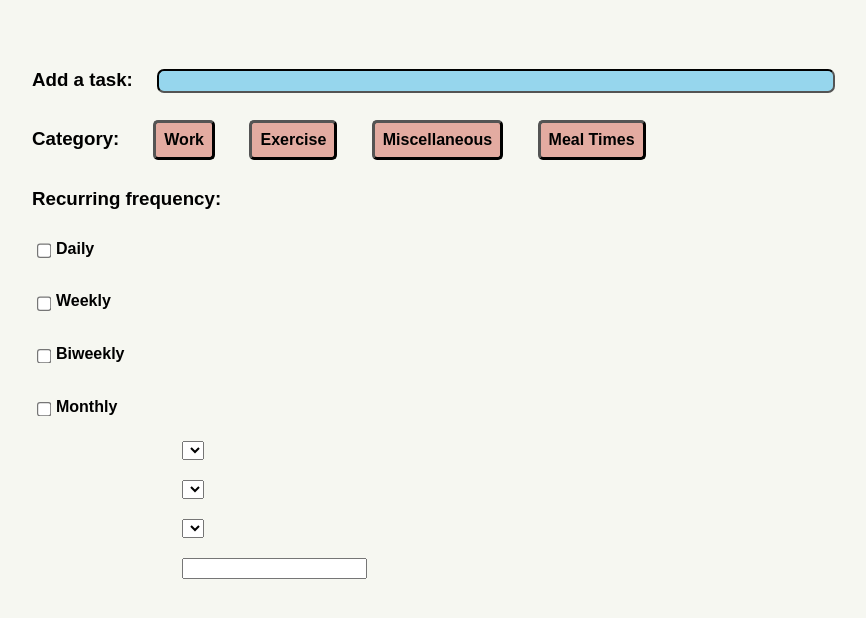
After one commit to Shyunyin/orbital_247, a PHP site: page /add_routine_task.html in a window 1280 px wide. The commit adds this page. Shown: the top 618 px of the page, without its empty margins (18-884 px from the left). Run offline with PHP 8.4, Linux system fonts and the light colour scheme; lists and menus that the app fills with data are empty.

Commit message:
html routine task

```diff
--- a/add_daily_task.css
+++ b/add_daily_task.css
@@ -32,6 +32,7 @@ input[type="text"] {
 input[type="text"]:hover {
   background-color: #a1e6ff;
 }
+
 /*Make both parent and child have the same font*/
 #categories > li {
   font-family: "Signika Negative", sans-serif;
--- /dev/null
+++ b/add_routine_task.css
@@ -0,0 +1,123 @@
+/*For the title section*/
+#title {
+  font-family: "Signika Negative", sans-serif;
+  margin: 0px;
+}
+#title > li {
+  display: inline-block;
+  font-family: "Signika Negative", sans-serif;
+}
+#title > li:last-child {
+  margin-left: 20px;
+  align-content: center;
+}
+#taskName {
+  align-content: center;
+  text-align: center;
+  font-family: "Signika Negative", sans-serif;
+  width: max-content;
+  border-radius: 7px; /*make button rounded*/
+  border-width: 2px;
+  border-color: black;
+}
+input[type="text"] {
+  background-color: #96d6ed;
+  font-family: Signika Negative, sans-serif;
+  font-size: medium;
+}
+input[type="text"]:hover {
+  background-color: #a1e6ff;
+}
+
+/*Make both parent and child have the same font*/
+#categories > li {
+  font-family: "Signika Negative", sans-serif;
+  display: inline-block;
+}
+
+/*Code for category buttons, can try to shorten if possible!*/
+#work {
+  font-family: "Signika Negative", sans-serif;
+  margin-left: 30px;
+  background-color: #e3aba1;
+  font-weight: bold;
+  font-size: medium;
+  padding: 8px;
+  border-radius: 5px; /*make button rounded*/
+  border-width: medium;
+}
+#exercise {
+  font-family: "Signika Negative", sans-serif;
+  margin-left: 30px;
+  background-color: #e3aba1;
+  font-weight: bold;
+  font-size: medium;
+  padding: 8px;
+  border-radius: 5px; /*make button rounded*/
+  border-width: medium;
+}
+#misc {
+  font-family: "Signika Negative", sans-serif;
+  margin-left: 30px;
+  background-color: #e3aba1;
+  font-weight: bold;
+  font-size: medium;
+  padding: 8px;
+  border-radius: 5px; /*make button rounded*/
+  border-width: medium;
+}
+#meal {
+  font-family: "Signika Negative", sans-serif;
+  margin-left: 30px;
+  background-color: #e3aba1;
+  font-weight: bold;
+  font-size: medium;
+  padding: 8px;
+  border-radius: 5px; /*make button rounded*/
+  border-width: medium;
+}
+
+#work:hover {
+  background-color: #fedcce;
+  transition-duration: 0.3s;
+}
+#exercise:hover {
+  background-color: #fedcce;
+  transition-duration: 0.3s;
+}
+#misc:hover {
+  background-color: #fedcce;
+  transition-duration: 0.3s;
+}
+#meal:hover {
+  background-color: #fedcce;
+  transition-duration: 0.3s;
+}
+
+/*For the frequency and options*/
+.frequency {
+  font-family: "Signika Negative", sans-serif;
+}
+label[for="daily"],
+label[for="weekly"],
+label[for="biweekly"],
+label[for="monthly"] {
+  font-family: "Signika Negative", sans-serif;
+  font-weight: bold;
+}
+.ul > li {
+  display: flex;
+  margin-top: 30px;
+}
+
+/*For checkboxes*/
+input[type="checkbox"] {
+  zoom: 1.2;
+  border-width: 2px;
+  border-color: black;
+}
+.dropdown > li {
+  display: flex;
+  margin-left: 150px;
+  margin-top: 20px;
+}
--- /dev/null
+++ b/add_routine_task.html
@@ -0,0 +1,95 @@
+<!DOCTYPE html>
+<html>
+    <head>
+        <title>Add routine task</title>
+        <script type = "text/javascript" type="module" src="add_routine_task.js"></script>
+        <link rel="stylesheet" href="add_routine_task.css" />
+    </head>
+    <body style="background-color: #f6f7f1; margin: 50px; border: 5px; border-color: #C4C4C4;">
+    <!-- Parent-child relationship for inline-->
+    <div id="title">
+        <li><h3>Add a task:</h3></li>
+        <!-- INPUT for taskName-->
+        <li><form>
+          <input type="text" id="taskName" name="taskName" size="70"><br>
+        </form></li>
+    </div>
+
+    <div id="categories">
+        <li><h3>Category:</h3></li>
+        <!-- Buttons for categories-->
+        <li><form class="btn-group-category">
+            <input type="button" id="work" onclick="catFunction(1)" value="Work"></button>
+            <input type="button" id="exercise" onclick="catFunction(2)" value="Exercise"></button>
+            <input type="button" id="misc" onclick="catFunction(3)" value="Miscellaneous"></button>
+            <input type="button" id="meal" onclick="catFunction(4)" value="Meal Times"></button>
+        </form></li>
+    </div>
+
+    <!-- For frequency-->
+    <div class="frequency">
+        <h3>Recurring frequency: </h3>
+        <div class="ul">
+            <li>
+                <input type="checkbox" id="daily" name="daily">
+                <label for="daily">Daily</label>
+            </li>
+            <li>
+                <input type="checkbox" id="weekly" name="weekly">
+                <label for="weekly">Weekly</label>
+            </li>
+            <li>
+                <input type="checkbox" id="biweekly" name="biweekly">
+                <label for="biweekly">Biweekly</label>
+            </li>
+            <li>
+                <input type="checkbox" id="monthly" name="monthly">
+                <label for="monthly">Monthly</label>
+            </li>
+        </div>
+
+        <!--For the dropdown lists--> <!--Use javascript to replace??-->
+        <div class="dropdown">
+            <li>
+                <select class="dailydropdown">
+                    <!--Can replace w javascript??-->
+                    <options value="mon">Monday</options>
+                    <options value="tue">Tuesday</options>
+                    <options value="wed">Wednesday</options>
+                    <options value="thur">Thursday</options>
+                    <options value="fri">Friday</options>
+                    <options value="sat">Saturday</options>
+                    <options value="sun">Sunday</options>
+                </select>
+            </li>
+            <li>
+                <select class="weeklydropdown">
+                    <!--Can replace w javascript??-->
+                    <options value="mon">Monday</options>
+                    <options value="tue">Tuesday</options>
+                    <options value="wed">Wednesday</options>
+                    <options value="thur">Thursday</options>
+                    <options value="fri">Friday</options>
+                    <options value="sat">Saturday</options>
+                    <options value="sun">Sunday</options>
+                </select>
+            </li>
+            <li>
+                <select class="biweeklydropdown">
+                    <!--Can replace w javascript??-->
+                    <options value="mon">Monday</options>
+                    <options value="tue">Tuesday</options>
+                    <options value="wed">Wednesday</options>
+                    <options value="thur">Thursday</options>
+                    <options value="fri">Friday</options>
+                    <options value="sat">Saturday</options>
+                    <options value="sun">Sunday</options>
+                </select>
+            </li>
+            <li><input type="number" max="31" id="date" name="date"></li>
+        </div>
+    </div>
+
+
+    </body>
+</html>
--- /dev/null
+++ b/add_routine_task.js
@@ -0,0 +1,28 @@
+function catFunction(button_switch){
+    if (button_switch === 1) {
+      document.querySelector("body div#categories li:last-child input#work").style.backgroundColor="white";
+      document.querySelector("body div#categories li:last-child input#exercise").style.backgroundColor="#e3aba1";
+      document.querySelector("body div#categories li:last-child input#misc").style.backgroundColor="#e3aba1";
+      document.querySelector("body div#categories li:last-child input#meal").style.backgroundColor="#e3aba1";
+    } else if (button_switch === 2) {
+      document.querySelector("body div#categories li:last-child input#work").style.backgroundColor="#e3aba1";
+      document.querySelector("body div#categories li:last-child input#exercise").style.backgroundColor="white";
+      document.querySelector("body div#categories li:last-child input#misc").style.backgroundColor="#e3aba1";
+      document.querySelector("body div#categories li:last-child input#meal").style.backgroundColor="#e3aba1";
+    } else if (button_switch === 3) {
+      document.querySelector("body div#categories li:last-child input#work").style.backgroundColor="#e3aba1";
+      document.querySelector("body div#categories li:last-child input#exercise").style.backgroundColor="#e3aba1";
+      document.querySelector("body div#categories li:last-child input#misc").style.backgroundColor="white";
+      document.querySelector("body div#categories li:last-child input#meal").style.backgroundColor="#e3aba1";
+    } else if (button_switch === 4) {
+        document.querySelector("body div#categories li:last-child input#work").style.backgroundColor="#e3aba1";
+        document.querySelector("body div#categories li:last-child input#exercise").style.backgroundColor="#e3aba1";
+        document.querySelector("body div#categories li:last-child input#misc").style.backgroundColor="#e3aba1";
+        document.querySelector("body div#categories li:last-child input#meal").style.backgroundColor="white";
+      } else {
+      document.querySelector("body div#categories li:last-child input#work").style.backgroundColor="#e3aba1";
+      document.querySelector("body div#categories li:last-child input#exercise").style.backgroundColor="#e3aba1";
+      document.querySelector("body div#categories li:last-child input#misc").style.backgroundColor="#e3aba1";
+      document.querySelector("body div#categories li:last-child input#meal").style.backgroundColor="#e3aba1";
+    }
+  }
```
